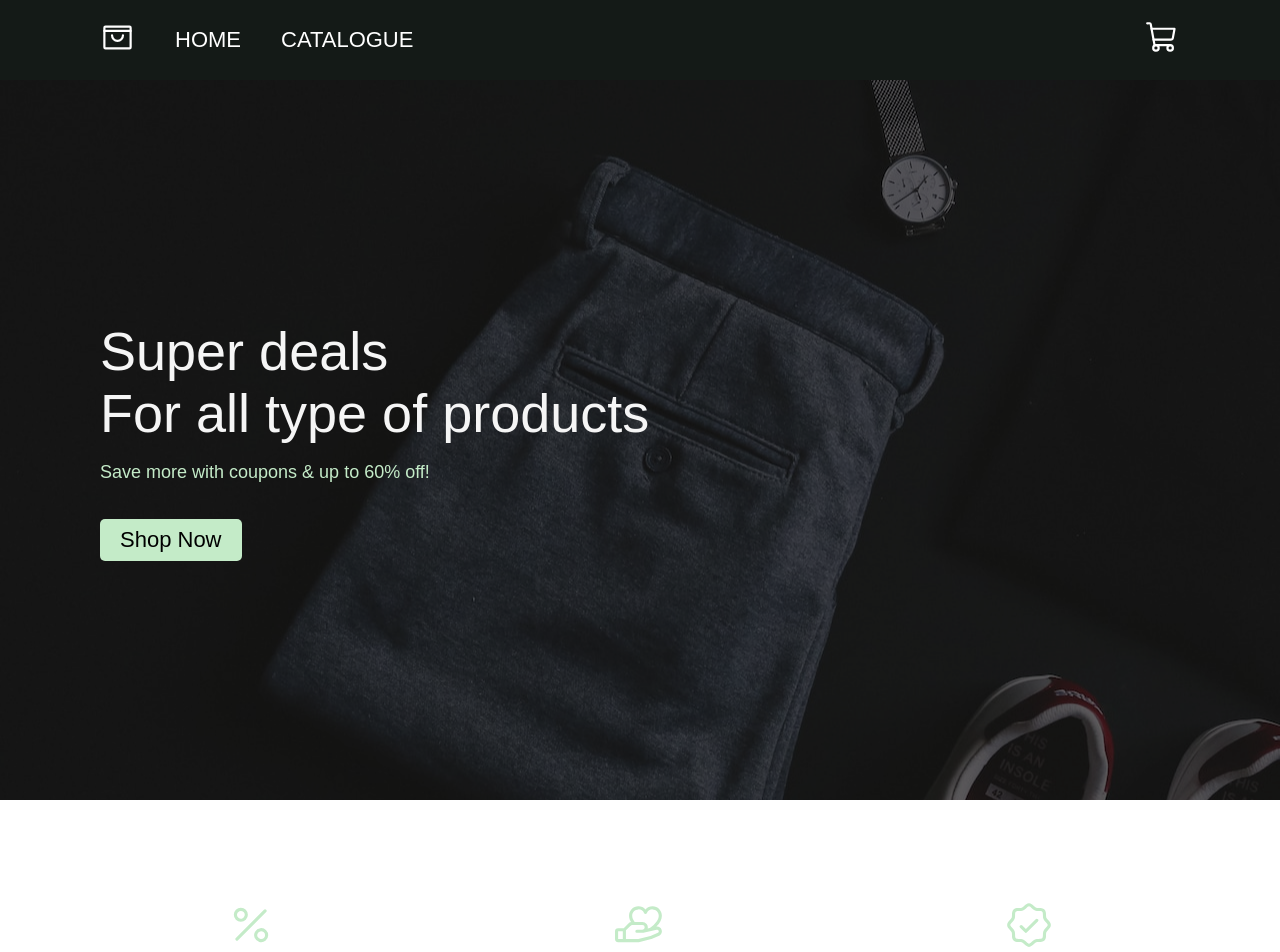
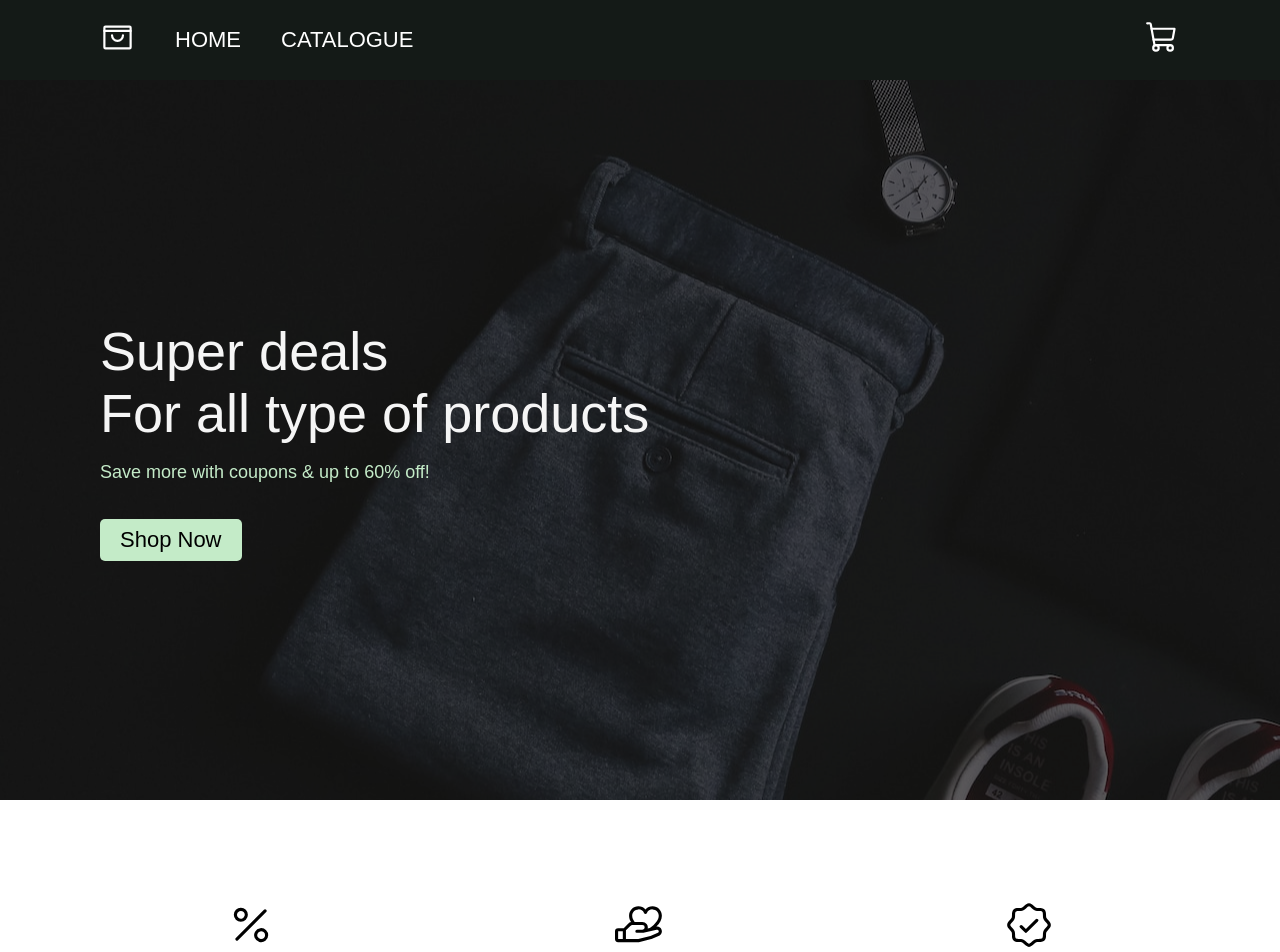
Before and after one commit to edwardlesan/e-commerce-react, a React (Create React App) app: page / in a window 1280 px wide. Shown: the top 952 px of the page. Built offline with nearby package versions, Linux system fonts and the light colour scheme.

Commit message:
home edited

```diff
--- a/src/components/Home.jsx
+++ b/src/components/Home.jsx
@@ -21,7 +21,7 @@ const Home = () => {
 
       <div className="homeFeatures">
         <div className="homeFeature">
-          <Percent size={50} color="#c4ebc8" />
+          <Percent size={50} color="black" />
           <h3 className="homeFeatureTitle">FAIR PRICES</h3>
           <p className="homeFeatureDesc">
             By selling directly to you from our factories, you get a high-end
@@ -29,7 +29,7 @@ const Home = () => {
           </p>
         </div>
         <div className="homeFeature">
-          <HandHeart size={50} color="#c4ebc8" />
+          <HandHeart size={50} color="black" />
           <h3 className="homeFeatureTitle">MADE WITH INTEGRITY</h3>
           <p className="homeFeatureDesc">
             We wouldn't sell anything we wouldn't use on our own, the products
@@ -37,7 +37,7 @@ const Home = () => {
           </p>
         </div>
         <div className="homeFeature">
-          <SealCheck size={50} color="#c4ebc8" />
+          <SealCheck size={50} color="black" />
           <h3 className="homeFeatureTitle">HAPPINESS GUARANTEED</h3>
           <p className="homeFeatureDesc">
             We give you a full 60 days to make sure you absolutely love your
```
